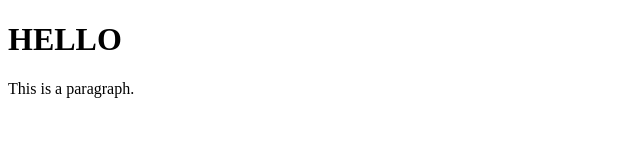
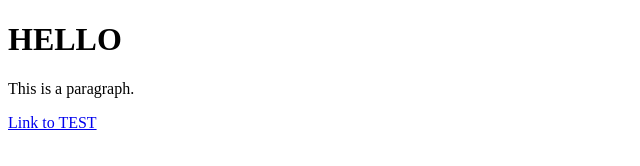
Before and after one commit to margreiter-isk/html_test, a plain HTML site: page index.html in a window 1280 px wide. Shown: the whole page, without its empty margins (0-640 px from the left). Drawn offline with Linux system fonts and the light colour scheme.

Commit message:
add test.html

```diff
--- a/index.html
+++ b/index.html
@@ -7,6 +7,6 @@
   <body>
     <h1>HELLO</h1>
     <p>This is a paragraph.</p>
-
+    <a href="test.html">Link to TEST </a>
   </body>
 </html>
```
Also changed, not shown: test.html (added).
